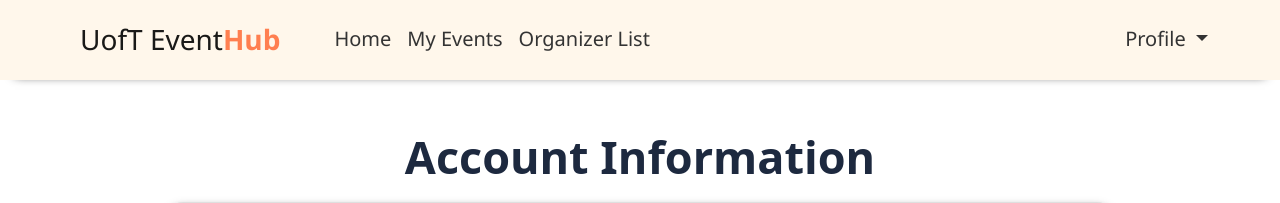
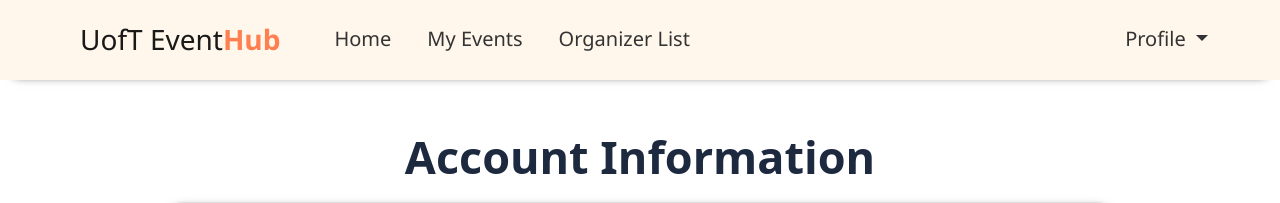
Before and after one commit to ECE444-2023Fall/UofT-EventHub, a Flask app: page /account/show in a window 1280 px wide. Shown: the top 203 px of the page. Run offline with Flask 3, Linux system fonts and the light colour scheme; parts of the project's set-up code (start-up, migrations or seed data) failed here and were passed over; some libraries are stand-ins or nearby versions; some web fonts are replaced.

Commit message:
Updated spaceing between nav bar items

```diff
--- a/app/templates/base.html
+++ b/app/templates/base.html
@@ -31,10 +31,10 @@
         </button>
         <div class="collapse navbar-collapse" id="navbarNavDropdown">
             <ul class="navbar-nav mb-2 mb-lg-0" style="padding-right: 5vw;">
-                <li class="nav-item active">
+                <li class="nav-item active" style="margin-right: 20px;">
                     <a class="nav-link" href="/">Home <span class="sr-only"></span></a>
                 </li>
-                <li class="nav-item active">
+                <li class="nav-item active" style="margin-right: 20px;">
                     <a class="nav-link" href="/myevents">My Events <span class="sr-only"></span></a>
                 </li>
                 <li class="nav-item active">
```
